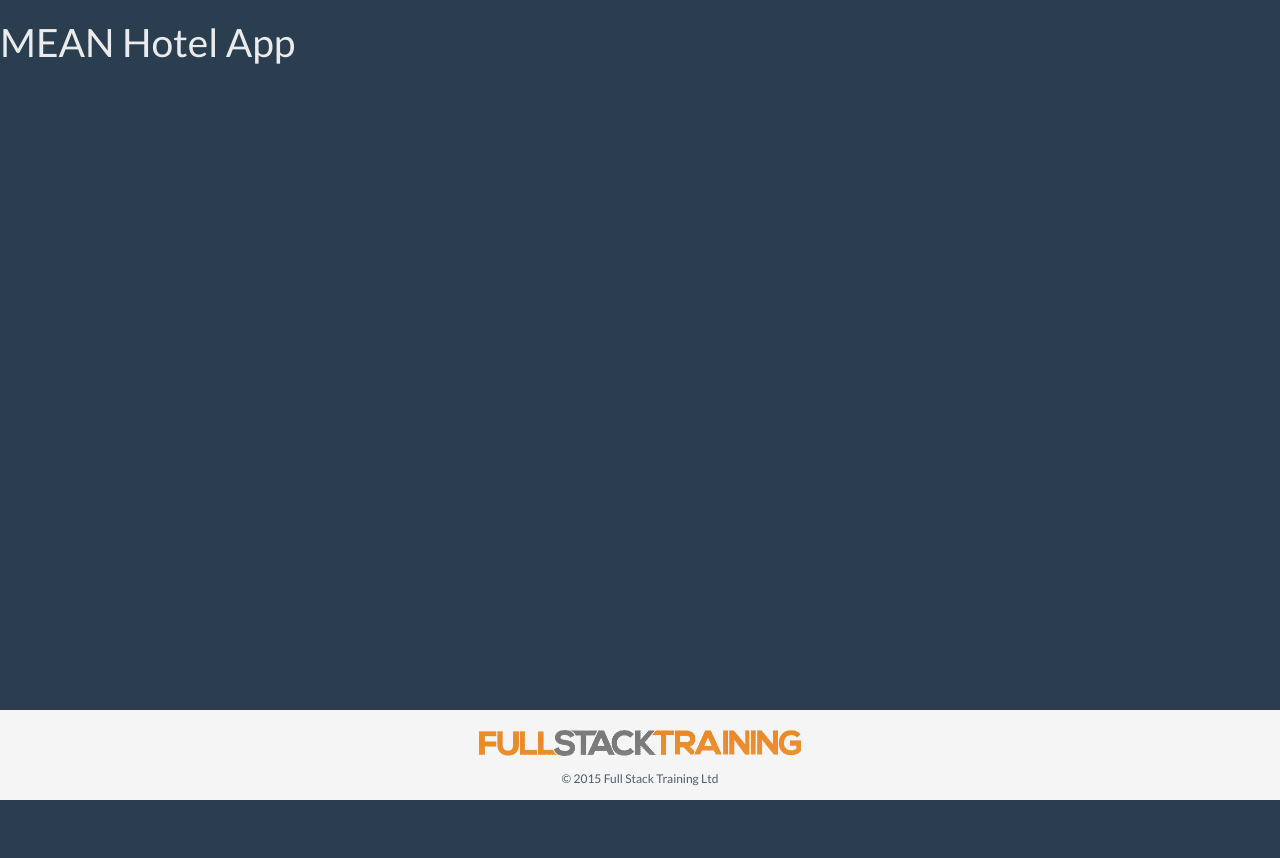
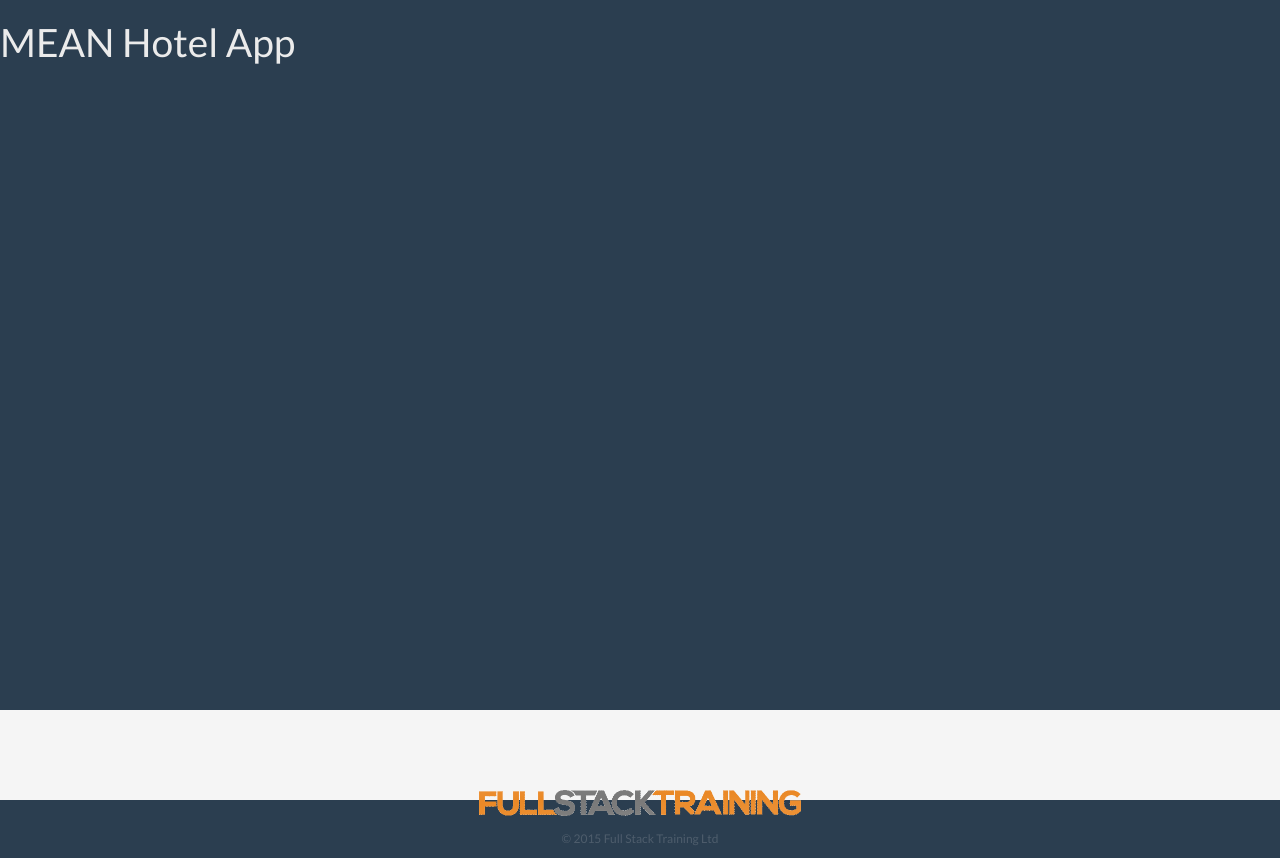
Before and after one commit to sabanana/meanStackAPPTest, a website: page public/index.html in a window 1280 px wide. Before the commit the page ends 800 px from the top, so only its background shows below. Drawn offline with nearby package versions, Linux system fonts and the light colour scheme; some packages are replaced by stand-ins of ours; no server answers.

Commit message:
modified: override style for class -- container

```diff
--- a/public/css/custom.css
+++ b/public/css/custom.css
@@ -7,6 +7,9 @@
   body {
     /* Margin bottom by footer height */
     margin-bottom: 90px;
+  }
+  .container {
+    padding: 60px 0 0 0;
   }
   .padded {
     padding-top: 30px
```
